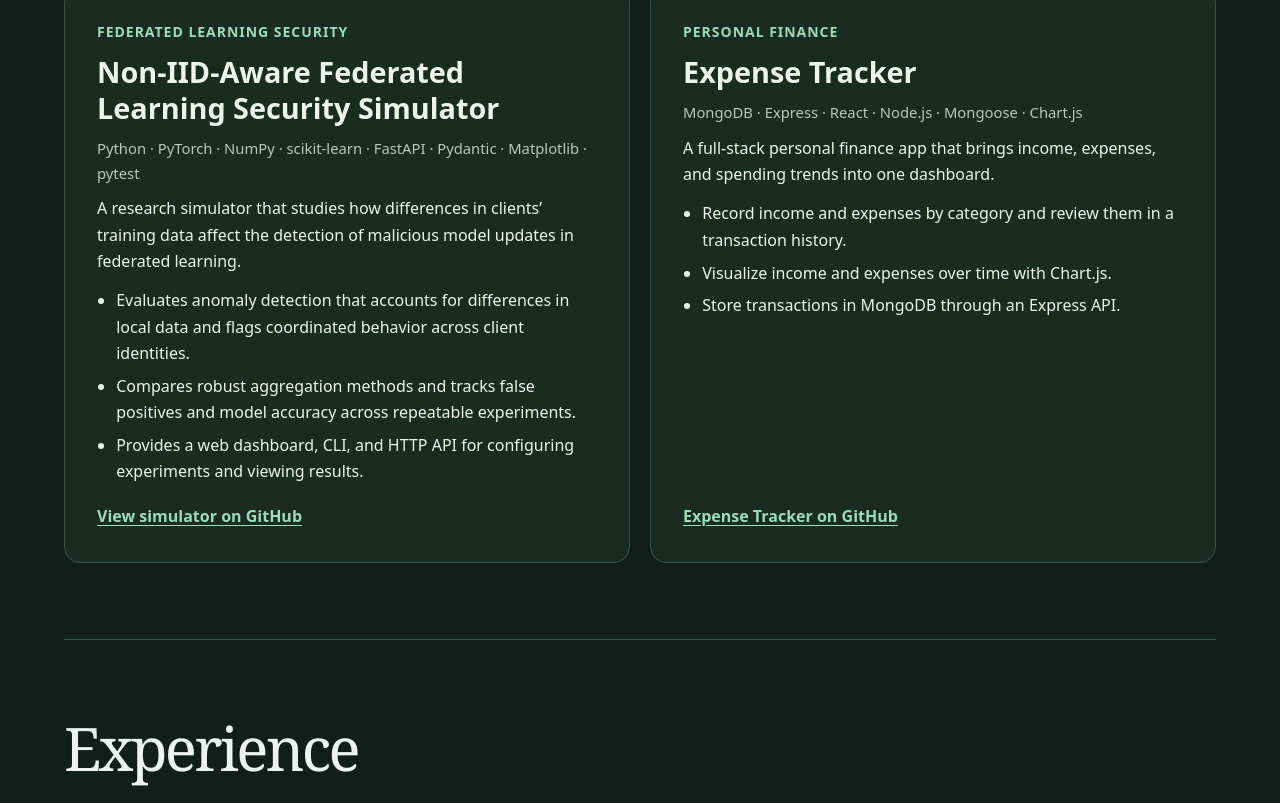
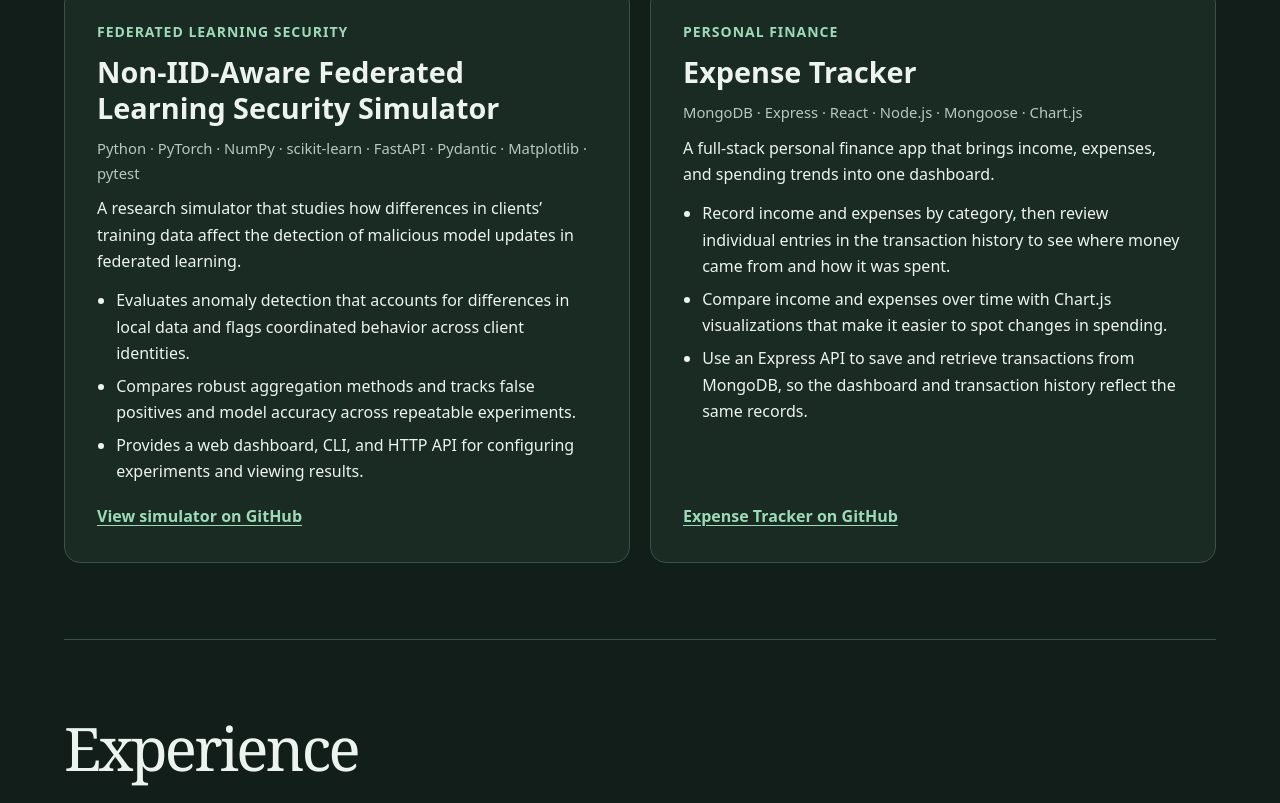
Before and after one commit to AameenaSana/Portfolio, a plain HTML site: page index.html in a window 1280 px wide. Shown: the part 1552-2355 px from the top of the page. Drawn offline with Linux system fonts and the light colour scheme; no server answers.

Commit message:
Add contact invitation and expand expense tracker details

```diff
--- a/index.html
+++ b/index.html
@@ -87,9 +87,9 @@
           <p class="stack">MongoDB · Express · React · Node.js · Mongoose · Chart.js</p>
           <p>A full-stack personal finance app that brings income, expenses, and spending trends into one dashboard.</p>
           <ul>
-            <li>Record income and expenses by category and review them in a transaction history.</li>
-            <li>Visualize income and expenses over time with Chart.js.</li>
-            <li>Store transactions in MongoDB through an Express API.</li>
+            <li>Record income and expenses by category, then review individual entries in the transaction history to see where money came from and how it was spent.</li>
+            <li>Compare income and expenses over time with Chart.js visualizations that make it easier to spot changes in spending.</li>
+            <li>Use an Express API to save and retrieve transactions from MongoDB, so the dashboard and transaction history reflect the same records.</li>
           </ul>
           <a class="project-link" href="https://github.com/AameenaSana/Expense_MERN" target="_blank" rel="noopener noreferrer">Expense Tracker on GitHub</a>
         </article>
@@ -208,6 +208,7 @@
             </svg>
           </a>
         </div>
+        <p class="contact-note">Have a software engineering role in mind or a project we could collaborate on? Send me a note with what you’re working on and how I could help.</p>
       </div>
       <form name="submit-to-google-sheet">
         <label for="name">Name</label>
--- a/style.css
+++ b/style.css
@@ -175,6 +175,7 @@ main > section + section { border-top: 1px solid var(--line); padding-block: cla
 }
 .contact-links a:hover { border-color: var(--accent); }
 .contact-links svg { width: 1.65rem; height: 1.65rem; }
+.contact-note { max-width: 38ch; margin-top: 1.25rem; color: var(--muted); }
 form { display: grid; gap: .4rem; }
 form input, form textarea { width: 100%; margin-bottom: .55rem; padding: .65rem .75rem; border: 1px solid var(--line); border-radius: .5rem; background: var(--surface); color: var(--ink); }
 form textarea { resize: vertical; }
```
